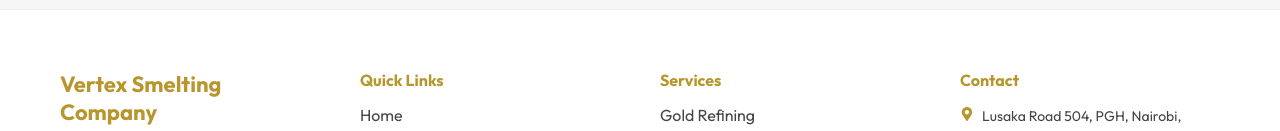
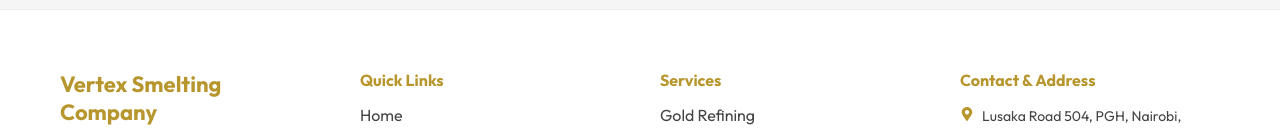
Before and after one commit to blaise-oj/vertex, a React (Vite) app in the folder frontend/: page /contact in a window 1280 px wide. Shown: the part 1200-1331 px from the top of the page. Built offline with nearby package versions, Linux system fonts and the light colour scheme.

Commit message:
3rd commit

```diff
--- a/frontend/src/Components/Footer/Footer.jsx
+++ b/frontend/src/Components/Footer/Footer.jsx
@@ -71,7 +71,7 @@
 
         {/* CONTACT */}
         <div className="footer-col">
-          <h4>Contact</h4>
+          <h4>Contact & Address</h4>
 
           <p>
             <FaMapMarkerAlt />
```
